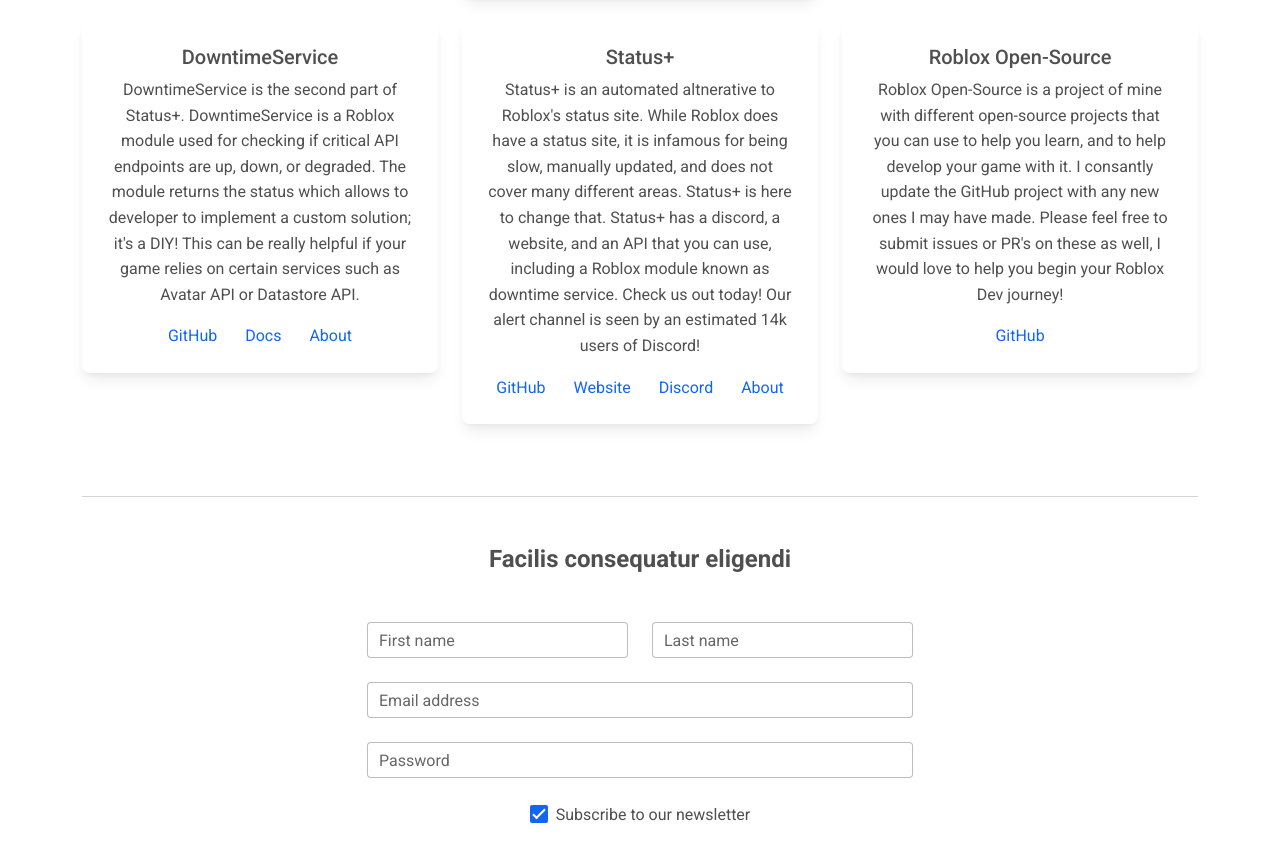
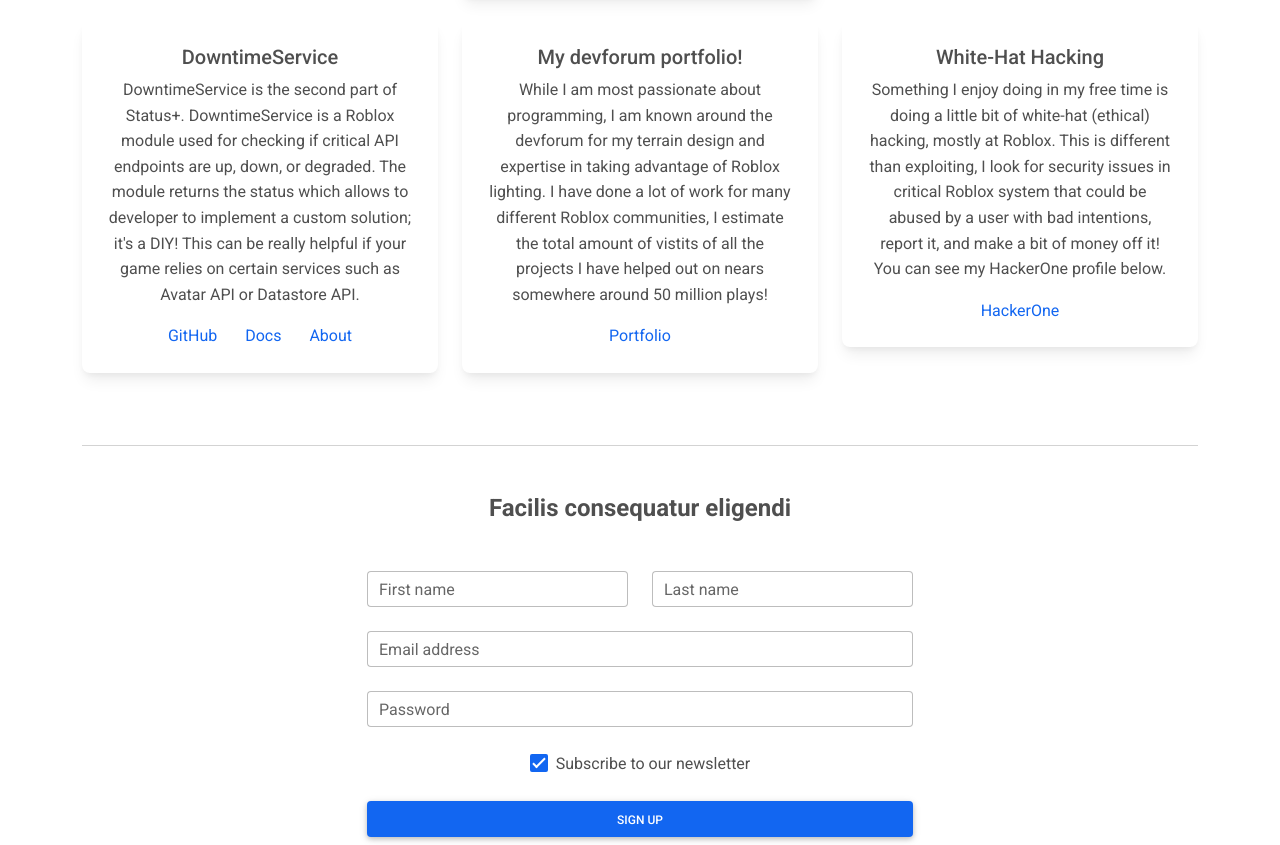
Before and after one commit to FxllenCode/fxllencode.dev, a website: page index.html in a window 1280 px wide. Shown: the part 3006-3851 px from the top of the page. Drawn offline with nearby package versions, Linux system fonts and the light colour scheme; a script that the page names is missing; files whose address does not match are found by name.

Commit message:
commit message
bottom text

```diff
--- a/index.html
+++ b/index.html
@@ -324,7 +324,8 @@
 
                 <a href="https://github.com/Status-Plus/DowntimeService" target="_blank" class="card-link">GitHub</a>
                 <a href="https://status-plus.github.io/Docs/" target="_blank" class="card-link">Docs</a>
-                <a href="https://devforum.roblox.com/t/status-an-automated-alternative-to-robloxs-status-site/1004536" target="_blank" class="card-link">About</a>
+                <a href="https://devforum.roblox.com/t/status-an-automated-alternative-to-robloxs-status-site/1004536"
+                  target="_blank" class="card-link">About</a>
               </div>
             </div>
           </div>
@@ -332,20 +333,17 @@
           <div class="col-lg-4 col-md-6 mb-4">
             <div class="card card-middle">
               <div class="card-body">
-                <h5 class="card-title">Status+</h5>
+                <h5 class="card-title">My devforum portfolio!</h5>
                 <p class="card-text">
-                  Status+ is an automated altnerative to Roblox's status site. While Roblox does have a status site, it
-                  is infamous for being slow, manually updated, and does not cover many different areas. Status+ is here
-                  to change that. Status+ has a discord, a website, and an API that you can use, including a Roblox
-                  module known as downtime service. Check us out today! Our alert channel is seen by an estimated 14k
-                  users of Discord!
+                  While I am most passionate about programming, I am known around the devforum for my terrain design and
+                  expertise in taking advantage of Roblox lighting. I have done a lot of work for many different Roblox
+                  communities, I estimate the total amount of vistits of all the projects I have helped out on nears
+                  somewhere around 50 million plays!
                 </p>
 
-                <a href="https://github.com/Status-Plus/StatusPlus" target="_blank" class="card-link">GitHub</a>
-                <a href="https://status-plus.github.io/StatusPlus/" target="_blank" class="card-link">Website</a>
-                <a href="https://discord.gg/hpBxhjPwgB" target="_blank" class="card-link">Discord</a>
-                <a href="https://devforum.roblox.com/t/status-an-automated-alternative-to-robloxs-status-site/1004536"
-                  target="_blank" class="card-link">About</a>
+                <a href="https://devforum.roblox.com/t/open-for-lighting-fxllencode-terrain-artist-environmental-designer-lighting-specialist/773348"
+                  target="_blank" class="card-link">Portfolio</a>
+
               </div>
             </div>
           </div>
@@ -353,15 +351,15 @@
           <div class="col-lg-4 col-md-6 mb-4">
             <div class="card card-right">
               <div class="card-body">
-                <h5 class="card-title">Roblox Open-Source</h5>
+                <h5 class="card-title">White-Hat Hacking</h5>
                 <p class="card-text">
-                  Roblox Open-Source is a project of mine with different open-source projects that you can use to help
-                  you learn, and to help develop your game with it. I consantly update the GitHub project with any new
-                  ones I may have made. Please feel free to submit issues or PR's on these as well, I would love to help
-                  you begin your Roblox Dev journey!
+                  Something I enjoy doing in my free time is doing a little bit of white-hat (ethical) hacking, mostly
+                  at Roblox. This is different than exploiting, I look for security issues in critical Roblox system
+                  that could be abused by a user with bad intentions, report it, and make a bit of money off it! You can
+                  see my HackerOne profile below.
                 </p>
 
-                <a href="https://github.com/users/FxllenCode/projects/2" target="_blank" class="card-link">GitHub</a>
+                <a href="https://hackerone.com/fxllencode?type=user" target="_blank" class="card-link">HackerOne</a>
 
               </div>
             </div>
```
